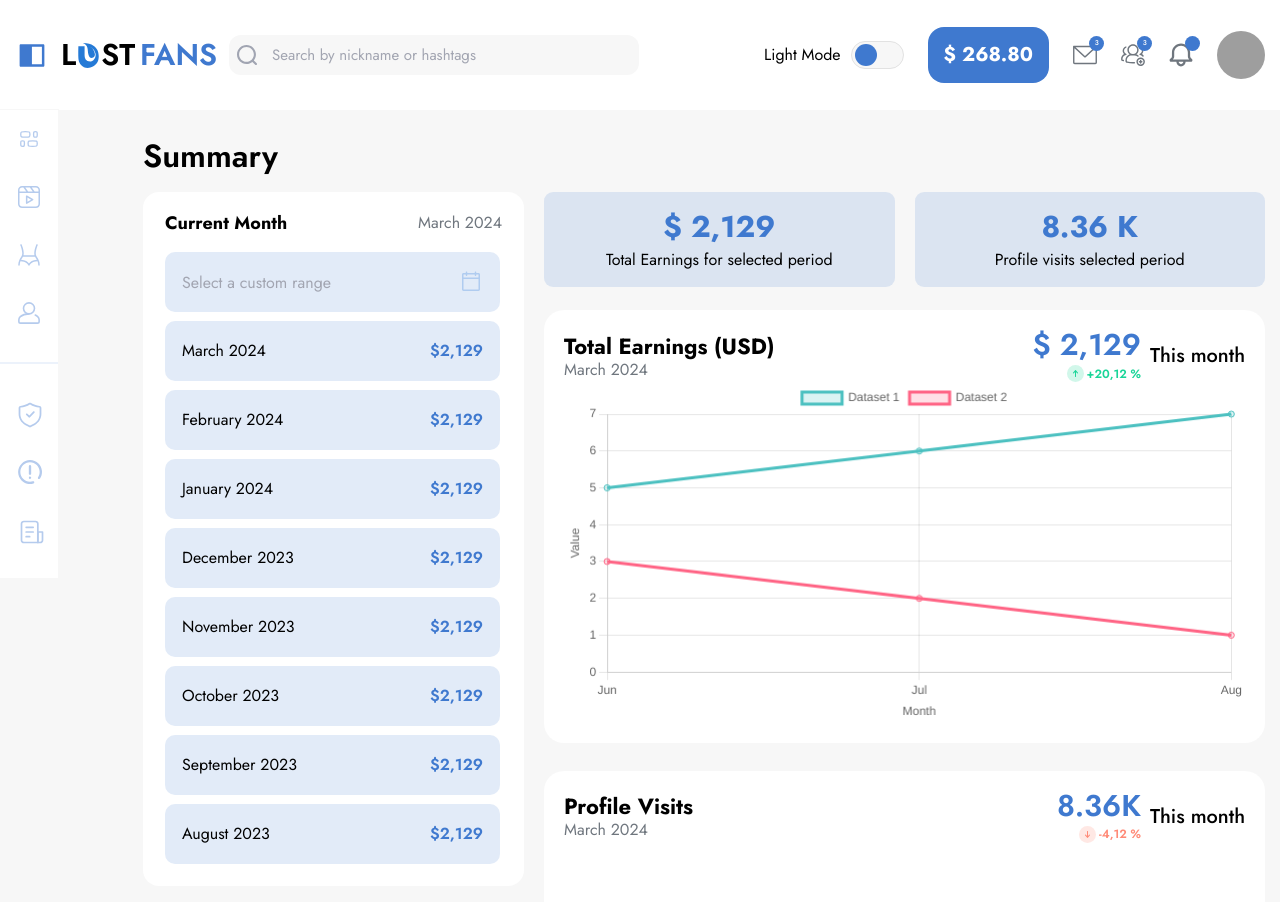
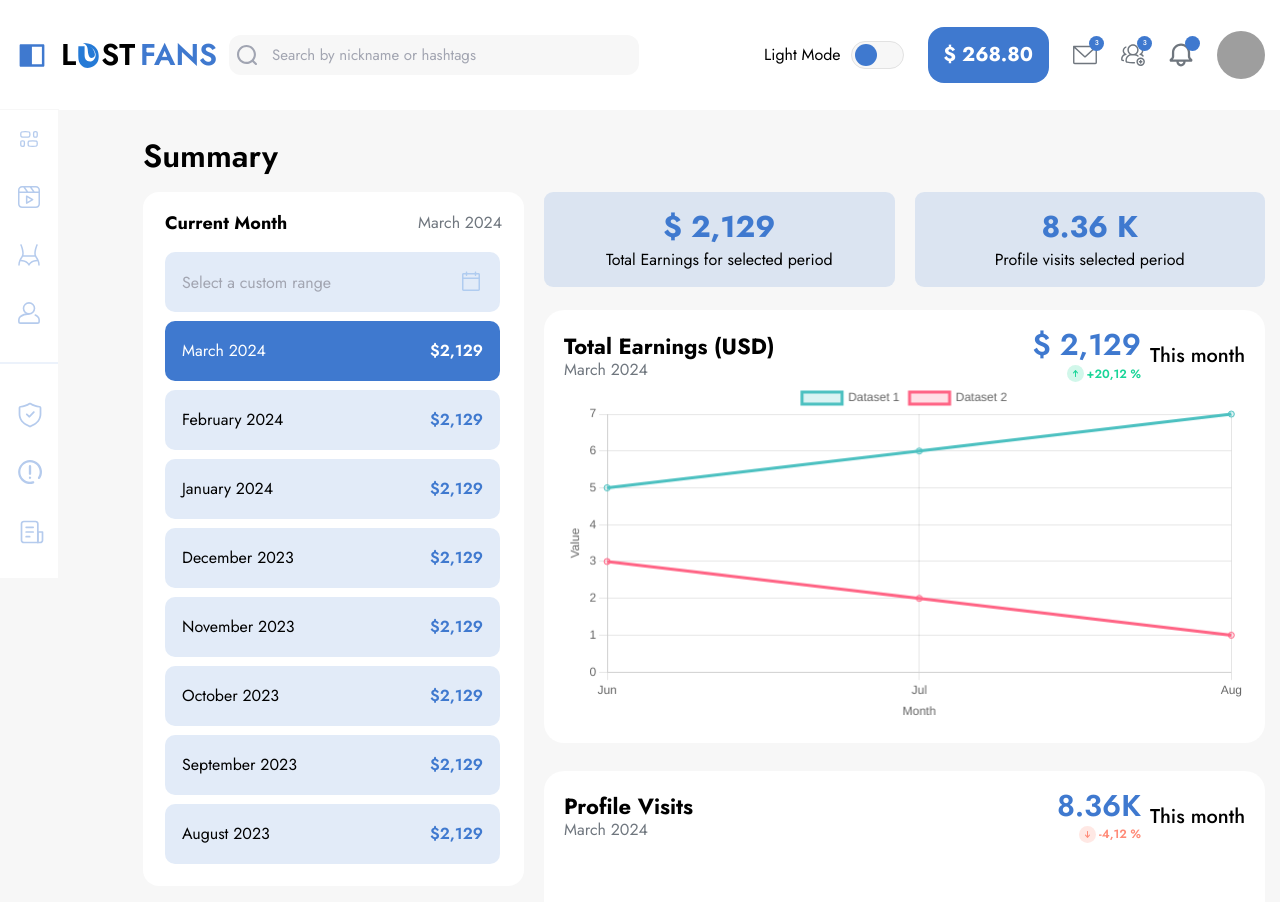
Before and after one commit to VolodymyrBilichenko/LastFans, a React (Create React App) app: page /statistic in a window 1280 px wide. Shown: the top 902 px of the page. Built offline with nearby package versions, Linux system fonts and the light colour scheme; grey boxes are pictures that could not be loaded.

Commit message:
Update Statistic.tsx

```diff
--- a/src/pages/Statistic/Statistic.tsx
+++ b/src/pages/Statistic/Statistic.tsx
@@ -15,6 +15,18 @@ export const Statistic = () => {
     const [selectType, setSelectType] = useState<string>('')
     const [startDate, setStartDate] = useState<Date | null>(null);
     const [endDate, setEndDate] = useState<Date | null>(null);
+    const [selectedMonth, setSelectedMonth] = useState<string>('March 2024');
+
+    const months = [
+        'March 2024',
+        'February 2024',
+        'January 2024',
+        'December 2023',
+        'November 2023',
+        'October 2023',
+        'September 2023',
+        'August 2023',
+    ];
 
     const showZeroSymbol = (number: number | string) => {
         return +number < 10 ? '0' + +number : +number
@@ -94,6 +106,15 @@ export const Statistic = () => {
         setSelectType('CUSTOM')
     }
 
+    const handleMonthClick = (month: string) => {
+        setSelectedMonth(month);
+    };
+
+    const handleClickCalendar = () => {
+        setIsActiveCalendar(prev => !prev);
+        setSelectedMonth('');
+    }
+
     const {rootEl} = useClickOutside(setIsActiveCalendar)
 
     return (
@@ -111,7 +132,7 @@ export const Statistic = () => {
 
                         <div className="months-statistics__items">
                             <div ref={rootEl} className={`months-statistics__item months-statistics-range ${isActiveCalendar ? 'active' : ''}`}>
-                                <div className="months-statistics__head" onClick={_ => setIsActiveCalendar(prev => !prev)}>
+                                <div className="months-statistics__head" onClick={handleClickCalendar}>
                                     <input readOnly value={startDate && endDate ? date : ""} type="text" id="dateRange" placeholder="Select a custom range" className="months-statistics-range__input" />
                                     <div className="months-statistics-range__icon">
                                         <img src={CalendarIc} alt="Icon" />
@@ -138,38 +159,16 @@ export const Statistic = () => {
                                     </div>
                                 </div>
                             </div>
-                            <div className="months-statistics__item item-months-statistics">
-                                <div className="item-months-statistics__month">March 2024</div>
-                                <p className="item-months-statistics__value">$<span>2,129</span></p>
-                            </div>
-                            <div className="months-statistics__item item-months-statistics">
-                                <div className="item-months-statistics__month">February 2024</div>
-                                <p className="item-months-statistics__value">$<span>2,129</span></p>
-                            </div>
-                            <div className="months-statistics__item item-months-statistics">
-                                <div className="item-months-statistics__month">January 2024</div>
-                                <p className="item-months-statistics__value">$<span>2,129</span></p>
-                            </div>
-                            <div className="months-statistics__item item-months-statistics">
-                                <div className="item-months-statistics__month">December 2023</div>
-                                <p className="item-months-statistics__value">$<span>2,129</span></p>
-                            </div>
-                            <div className="months-statistics__item item-months-statistics">
-                                <div className="item-months-statistics__month">November 2023</div>
-                                <p className="item-months-statistics__value">$<span>2,129</span></p>
-                            </div>
-                            <div className="months-statistics__item item-months-statistics">
-                                <div className="item-months-statistics__month">October 2023</div>
-                                <p className="item-months-statistics__value">$<span>2,129</span></p>
-                            </div>
-                            <div className="months-statistics__item item-months-statistics">
-                                <div className="item-months-statistics__month">September 2023</div>
-                                <p className="item-months-statistics__value">$<span>2,129</span></p>
-                            </div>
-                            <div className="months-statistics__item item-months-statistics">
-                                <div className="item-months-statistics__month">August 2023</div>
-                                <p className="item-months-statistics__value">$<span>2,129</span></p>
-                            </div>
+
+                            {months.map((month) => (
+                                <div key={month} className={`months-statistics__item item-months-statistics ${selectedMonth === month ? 'active' : ''}`}
+                                    onClick={() => handleMonthClick(month)}
+                                >
+                                    <div className="item-months-statistics__month">{month}</div>
+                                    <p className="item-months-statistics__value">$<span>2,129</span></p>
+                                </div>
+                            ))}
+
                         </div>
 
                     </div>
```
